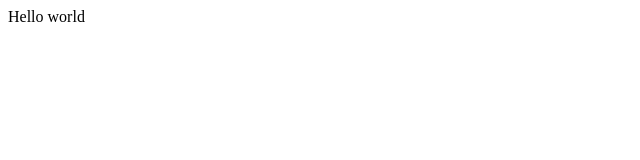
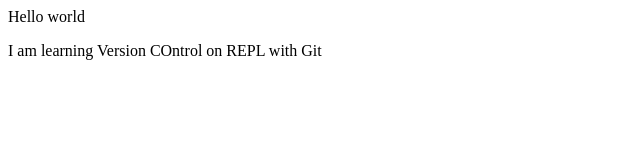
Before and after one commit to CSwithBaez/CollaborationBasics, a plain HTML site: page index.html in a window 1280 px wide. Shown: the whole page, without its empty margins (0-640 px from the left). Drawn offline with Linux system fonts and the light colour scheme.

Commit message:
Added Paragraph Describing what I did.

```diff
--- a/index.html
+++ b/index.html
@@ -10,6 +10,8 @@
 
 <body>
   Hello world
+
+  <p> I am learning Version COntrol on REPL with Git</p>
   <script src="script.js"></script>
 </body>
 
```
